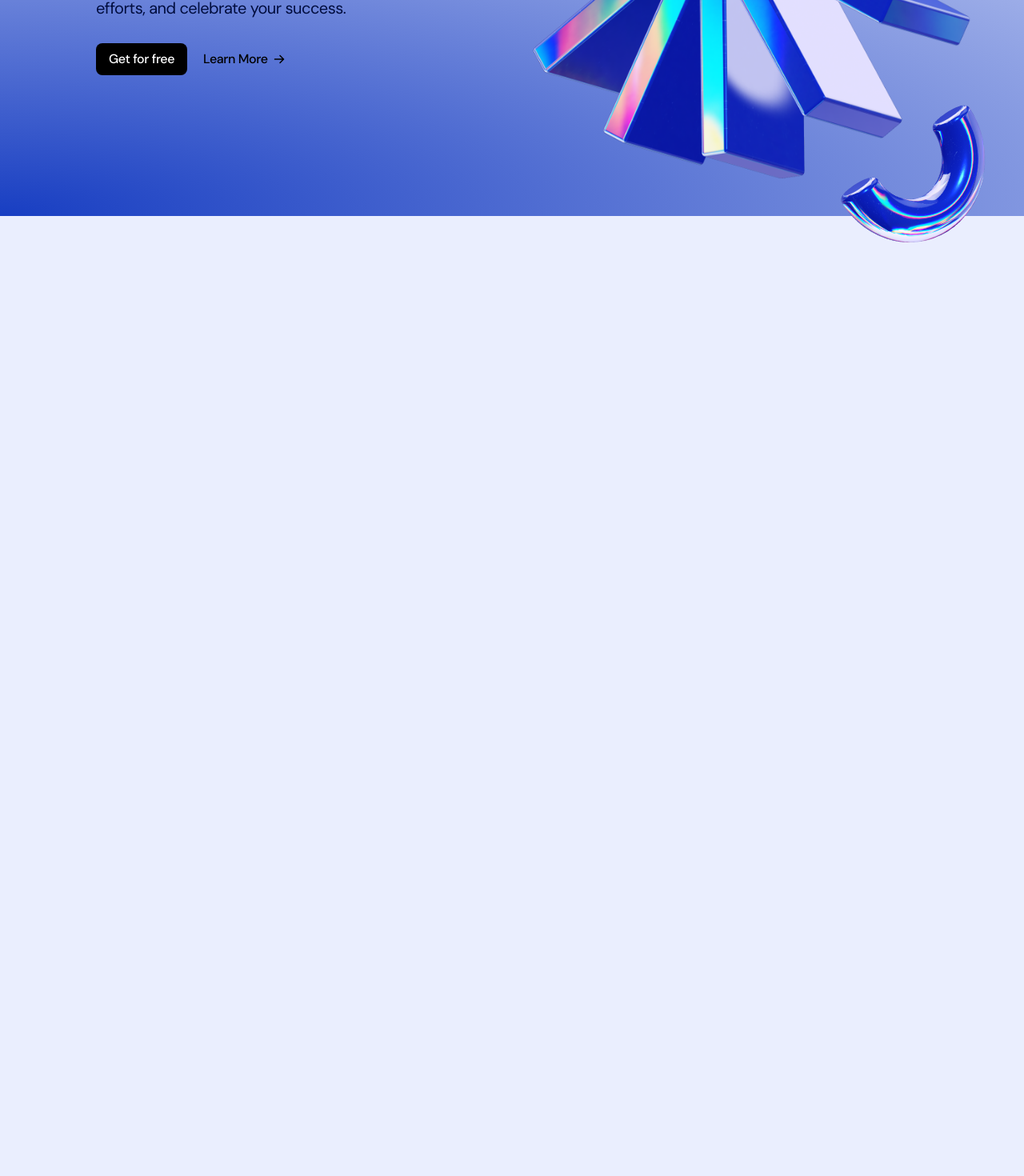
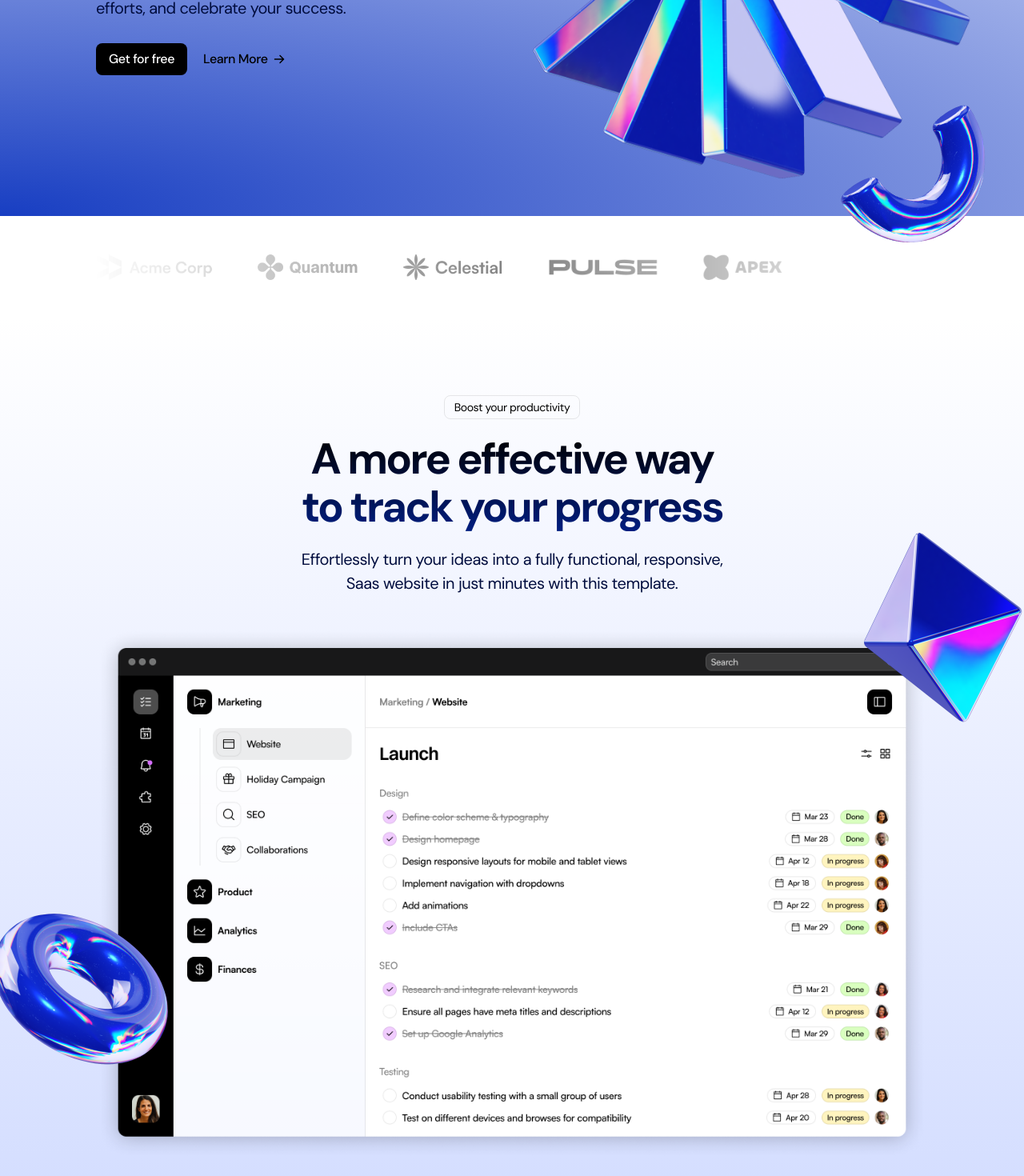
Before and after one commit to Vader4k/Animated-landing-page, a Next.js app: page / in a window 1280 px wide. Shown: the part 562-2032 px from the top of the page at 80% size. Before the commit the page ends 928 px from the top, so only its background shows below. Built offline with nearby package versions, Linux system fonts and the light colour scheme.

Commit message:
added product showcase

```diff
--- a/src/app/globals.css
+++ b/src/app/globals.css
@@ -12,4 +12,10 @@
     .btn-text {
         @apply text-black bg-transparent
     }
+    .logo-ticker-image {
+        @apply h-8 w-auto
+    }
+    .tag {
+        @apply text-sm inline-flex border border-[#222]/10 px-3 py-1 rounded-lg tracking-tight
+    }
 }
--- a/src/app/page.tsx
+++ b/src/app/page.tsx
@@ -1,11 +1,15 @@
 import { Header } from "@/sections/Header";
 import { Hero } from "@/sections/Hero";
+import { LogoTicker } from "@/sections/LogoTicker";
+import { ProductShowcase } from "@/sections/ProductShowcase";
 
 export default function Home() {
   return (
     <>
       <Header />
       <Hero />
+      <LogoTicker />
+      <ProductShowcase />
     </>
   );
 }
--- a/src/sections/Hero.tsx
+++ b/src/sections/Hero.tsx
@@ -10,7 +10,7 @@ export const Hero = () => {
       <div className="container">
         <div className='md:flex items-center'>
           <div className='md:w-[478px]'>
-            <div className="text-sm inline-flex border border-[#222]/10 px-3 py-1 rounded-lg tracking-tight">Version 2.0 is here</div>
+            <div className="tag">Version 2.0 is here</div>
             <h1 className="text-5xl md:text-7xl font-bold tracking-tighter bg-gradient-to-b from-black to-[#001E80] text-transparent bg-clip-text mt-6">Pathway to productivity</h1>
             <p className="text-xl text-[#010D3E] tracking-tight mt-6">Celebrate the joy of accomplishment with an app designed to track your progewss, motivate your efforts, and celebrate your success.</p>
             <div className="flex gap-1 items-center mt-[30px]">
--- a/src/sections/LogoTicker.tsx
+++ b/src/sections/LogoTicker.tsx
@@ -1,3 +1,44 @@
+import Image from "next/image";
+import acmeLogo from '@/assets/logo-acme.png';
+import quantum from '@/assets/logo-quantum.png';
+import celestial from '@/assets/logo-celestial.png';
+import pulse from '@/assets/logo-pulse.png';
+import apex from '@/assets/logo-apex.png';
+
 export const LogoTicker = () => {
-  return null;
+  return (
+    <section className="py-8 md:py-12 bg-white">
+      <div className="container">
+        <div className="flex overflow-hidden [mask-image:linear-gradient(to_right,transparent,black,transparent)]">
+          <div className="flex gap-14 flex-none">
+            <Image
+              className="logo-ticker-image"
+              src={acmeLogo}
+              alt="Acme Logo"
+            />
+            <Image
+              className="logo-ticker-image"
+              src={quantum}
+              alt="quantum logo"
+            />
+            <Image
+              className="logo-ticker-image"
+              src={celestial}
+              alt="celestial Logo"
+            />
+            <Image
+              className="logo-ticker-image"
+              src={pulse}
+              alt="pulse Logo"
+            />
+            <Image
+              className="logo-ticker-image"
+              src={apex}
+              alt="Apex Logo"
+            />
+          </div>
+        </div>
+      </div>
+    </section>
+  );
 };
--- a/src/sections/ProductShowcase.tsx
+++ b/src/sections/ProductShowcase.tsx
@@ -1,3 +1,43 @@
+import Image from "next/image";
+import productImage from '@/assets/product-image.png'
+import pyramid from '@/assets/pyramid.png';
+import tube from '@/assets/tube.png';
+
 export const ProductShowcase = () => {
-  return null;
+  return (
+    <section className="bg-gradient-to-b from-white to-[#D2DCFF] py-24 overflow-x-clip">
+      <div className="container">
+        <div className="max-w-[540px] mx-auto">
+          <div className="flex justify-center">
+            <div className="tag">Boost your productivity</div>
+          </div>
+          <h2 className="text-center text-3xl md:text-[54px] md:leading-[60px] font-bold tracking-tighter bg-gradient-to-b from-black to-[#001E80] text-transparent bg-clip-text mt-5">A more effective way to track your progress</h2>
+          <p className="text-center text-[20px] leading-[30px] tracking-tight text-[#010D3E] mt-5">
+            Effortlessly turn your ideas into a fully functional, responsive, Saas website in just minutes with this template.
+          </p>
+        </div>
+        <div className="relative">
+            <Image
+              src={productImage}
+              alt="product image"
+              className="mt-10"
+            />
+            <Image
+              src={pyramid}
+              alt="pyramid image"
+              height={262}
+              width={262}
+              className="hidden md:block absolute -right-36 -top-32"
+            />
+            <Image
+              src={tube}
+              alt="tube image"
+              height={248}
+              width={248}
+              className="hidden md:block absolute -left-36 bottom-24"
+            />
+          </div>
+      </div>
+    </section>
+  );
 };
```
